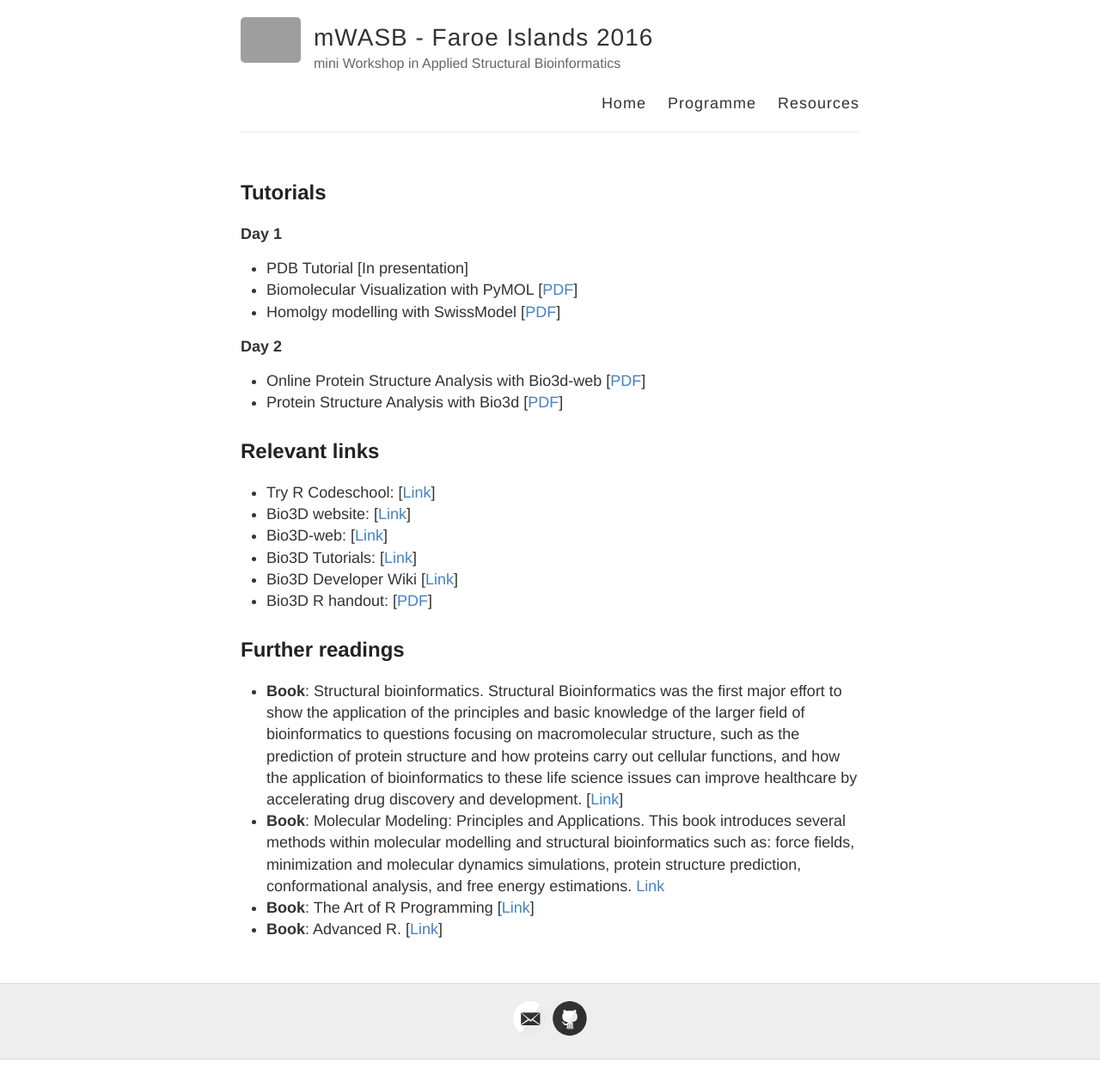
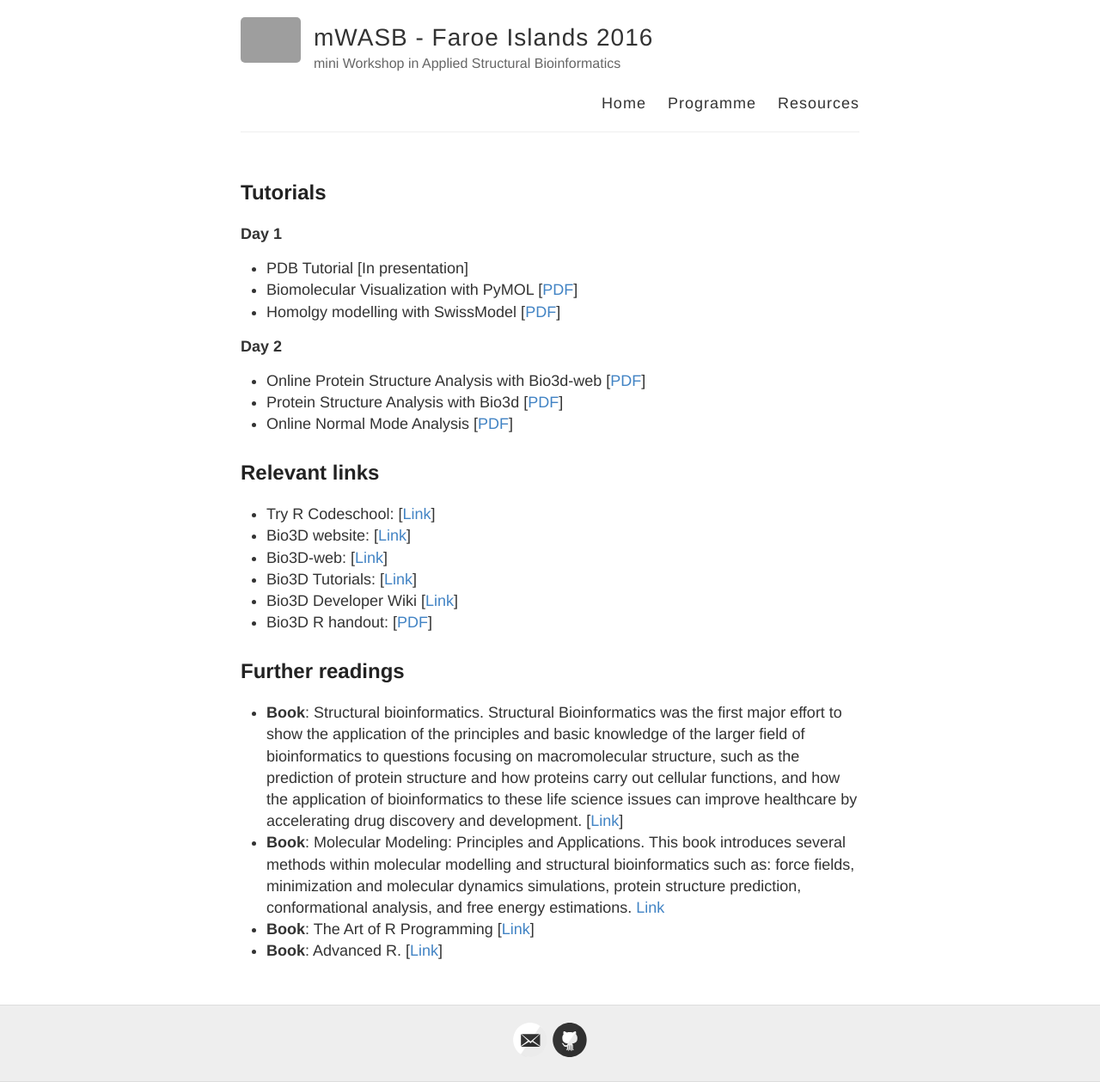
Before and after one commit to larssk/mwasb2016, a Jekyll site: the page built from tutorials.md, in a window 1280 px wide. Shown: the whole page at 86% size. Built offline with Jekyll 4.4.1, drawn with Linux system fonts in a browser that asks for light colours; before the commit the page ends 1233 px from its top, so only the background shows below that; grey boxes are pictures that could not be loaded.

Commit message:
Update tutorials.md

```diff
--- a/tutorials.md
+++ b/tutorials.md
@@ -17,6 +17,7 @@ permalink: /resources/
 
 * Online Protein Structure Analysis with Bio3d-web [[PDF](https://www.dropbox.com/s/kjdgft3gey7q7jw/bio3d-web.pdf?dl=1){:target="_blank"}]
 * Protein Structure Analysis with Bio3d [[PDF](https://www.dropbox.com/s/kpdno1xf4zsnhn7/bio3d.pdf?dl=1){:target="_blank"}]
+* Online Normal Mode Analysis [[PDF](https://www.dropbox.com/s/9kjcyax4ht3nw17/bio3d-NMAweb.pdf?dl=1){:target="_blank"}]
 
 
 ## Relevant links
```
